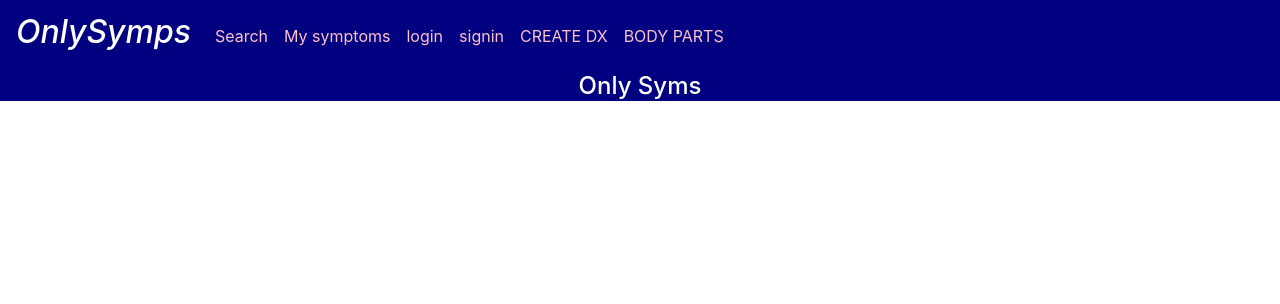
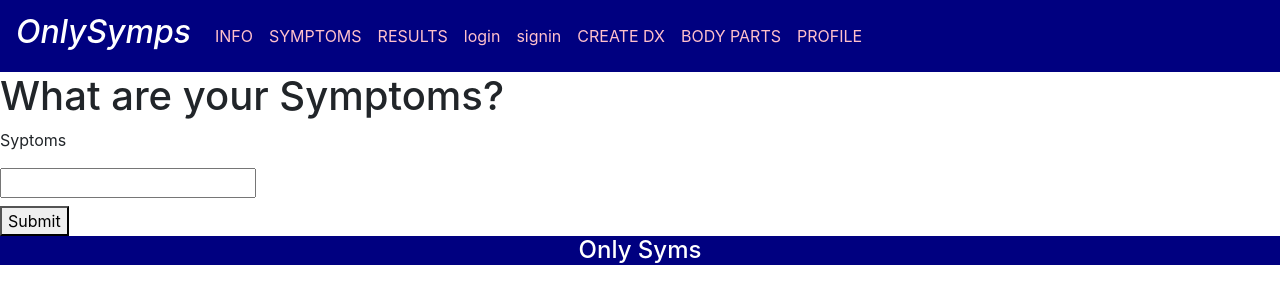
Before and after one commit to brc9087/medapp, a React (Create React App) app in the folder client/: page /symptoms in a window 1280 px wide. Shown: the top 304 px of the page. Built offline with nearby package versions, Linux system fonts and the light colour scheme; no server answers.

Commit message:
formattedflow

```diff
--- a/client/src/App.js
+++ b/client/src/App.js
@@ -15,6 +15,8 @@ import Results from "./pages/ResultsPage"
 import BodyParts from "./pages/BodyParts"
 import Create from "./pages/Create"
 import Nav from "./components/Nav/index"
+import Info from "./pages/Info"
+import Symptoms from "./pages/Symptoms"
 
 
 function App() {
@@ -44,6 +46,9 @@ function App() {
             <Route exact path="/bodyparts">
               <BodyParts />
             </Route>
+            <Route exact path="/symptoms">
+              <Symptoms />
+            </Route>
             {/* <Route exact path="/" component={SearchBooks} />
           <Route exact path="/saved" component={SaveBooks} /> */}
           </Switch>
--- a/client/src/components/List2/index.js
+++ b/client/src/components/List2/index.js
@@ -11,8 +11,8 @@ const styles = {
     fontSize: "20px"
   },
 
-  container: {
-    backgroundColor: "navy"
+  listItem: {
+    position: "right"
   }
 }
 
@@ -25,5 +25,5 @@ export function List({ children }) {
 }
 
 export function ListItem({ children }) {
-  return <li className="list-group-item">{children}</li>;
+  return <li style={styles.listItem} className="list-group-item">{children}</li>;
 }
--- a/client/src/components/Nav/index.js
+++ b/client/src/components/Nav/index.js
@@ -21,10 +21,15 @@ function Nav() {
             <div id="navbarNav">
                 <ul className="navbar-nav">
                     <li className="nav-item" id="home">
-                        <a style={styles.text} className="nav-link" href="/">Search</a>
+                        <a style={styles.text} className="nav-link" href="/info">INFO</a>
                     </li>
+
+                    <li className="nav-item" id="home">
+                        <a style={styles.text} className="nav-link" href="/symptoms">SYMPTOMS</a>
+                    </li>
+
                     <li className="nav-item" id="save">
-                        <a style={styles.text} className="nav-link" href="/results">My symptoms</a>
+                        <a style={styles.text} className="nav-link" href="/results">RESULTS</a>
                     </li>
                     <li className="nav-item" id="login">
                         <a style={styles.text} className="nav-link" href="/login">login</a>
@@ -40,6 +45,10 @@ function Nav() {
                     <li className="nav-item" id="Bodyparts">
                         <a style={styles.text} className="nav-link" href="/bodyparts">BODY PARTS</a>
                     </li>
+
+                    <li className="nav-item" id="profile">
+                        <a style={styles.text} className="nav-link" href="/profile">PROFILE</a>
+                    </li>
                 </ul>
 
             </div>
--- a/client/src/pages/Application.js
+++ b/client/src/pages/Application.js
@@ -14,7 +14,11 @@ function Application() {
 
   return (
     user ?
-      <ProfilePage />
+      <Router exact path="/profile">
+        <ProfilePage />
+      </Router>
+
+
       :
       <Router>
         <Switch>
--- a/client/src/pages/Info.js
+++ b/client/src/pages/Info.js
@@ -1,30 +1,27 @@
 import React from "react";
-import Application from "./Application"
-import UserProvider from "../components/UserProvier/UserProvier"
+
 
 function Info() {
     return (
+        <div className="container">
             <div>
                 <h1> Info </h1>
                 <h2>What Is Your Age</h2>
 
                 <form id="Age">
-                <input class="form-control form-control-lg" type="text" name="Age"
-                    style="margin-left: 90px; margin-right: 40px;">
-                    <button type="submit" class="btn btn-danger danger" style="height: 60px; width: 100px;">Submit</button>
+                    <input className="form-control form-control-lg" type="text" name="Age" />
+                    <button type="submit" className="btn btn-danger danger">Submit</button>
                 </form>
+            </div>
 
 
+            <div>
                 <h2>What Is Your Sex</h2>
                 <form>
-                <input type="radio" name="sex"value="male"> Male </input>
-
-                <input type="radio" name="sex"value="female"> Female </input>
-
+                    <input type="radio" name="sex" value="male"> Male </input>
+                    <input type="radio" name="sex" value="female"> Female </input>
                 </form>
-
-
-
+            </div>
 
         </div>
     )
--- a/client/src/pages/Symptoms.js
+++ b/client/src/pages/Symptoms.js
@@ -7,7 +7,7 @@ function Symptoms(){
         <div className="wrapper">
           <h1>What are your Symptoms?</h1>
 
-          <form onSubmit={handleSubmit}>
+          <form onSubmit="">
             <fieldset>
               <label>
                 <p>Syptoms</p>
```
Lines whose indentation alone changed are shown as unchanged.
